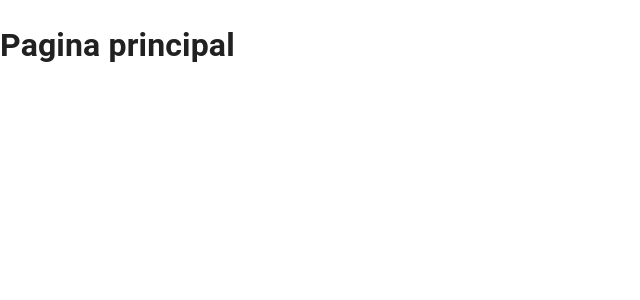
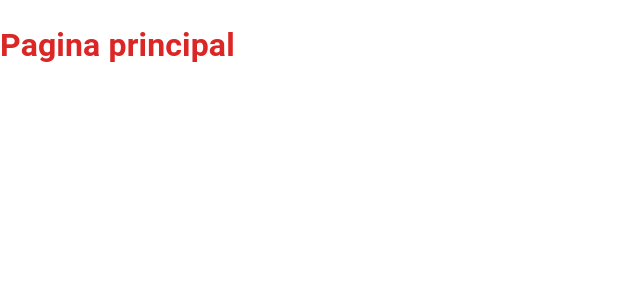
Before and after one commit to DanyVaic18/reto-tecnico-dos-nelumbo, a React (Vite) app: page /#/ in a window 1280 px wide. Shown: the top 300 px of the page, without its empty margins (0-640 px from the left). Built offline with nearby package versions, Linux system fonts and the light colour scheme.

Commit message:
feat: test taildwind css in proyect

```diff
--- a/package.json
+++ b/package.json
@@ -28,11 +28,13 @@
     "@types/react": "^18.3.10",
     "@types/react-dom": "^18.3.0",
     "@vitejs/plugin-react-swc": "^3.5.0",
+    "autoprefixer": "^10.4.20",
     "eslint": "^9.11.1",
     "eslint-plugin-react-hooks": "^5.1.0-rc.0",
     "eslint-plugin-react-refresh": "^0.4.12",
     "gh-pages": "^6.1.1",
     "globals": "^15.9.0",
+    "postcss": "^8.4.47",
     "tailwindcss": "^3.4.13",
     "typescript": "^5.5.3",
     "typescript-eslint": "^8.7.0",
--- a/src/views/Home.tsx
+++ b/src/views/Home.tsx
@@ -3,7 +3,7 @@ import React from "react";
 const Home = () => {
   return (
     <div>
-      <h1>Pagina principal</h1>
+      <h1 className="text-red-600">Pagina principal</h1>
     </div>
   );
 };
--- a/tailwind.config.js
+++ b/tailwind.config.js
@@ -1,7 +1,6 @@
 /** @type {import('tailwindcss').Config} */
 export default {
   content: ["./src/**/*.{js,ts,jsx,tsx}"],
-  // important:"#root",
   theme: {
     extend: {},
   },
```
Also changed, not shown: 1 other file (tests, documents, lock files or other folders).
